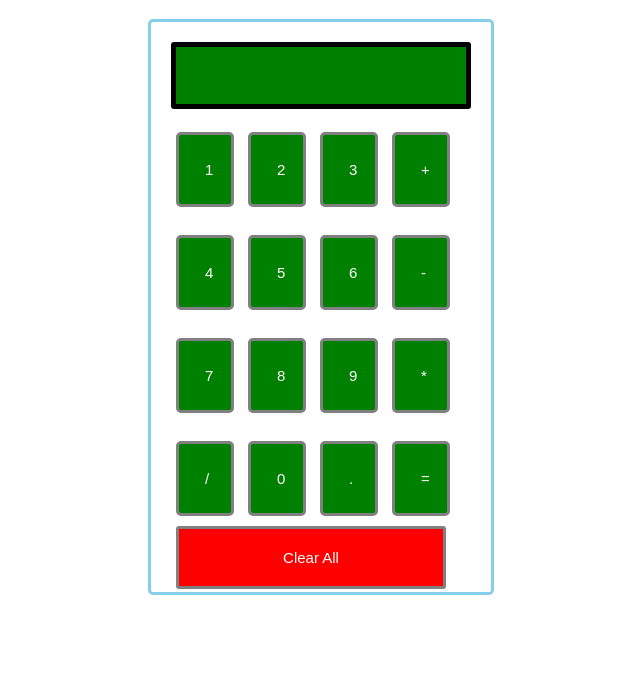
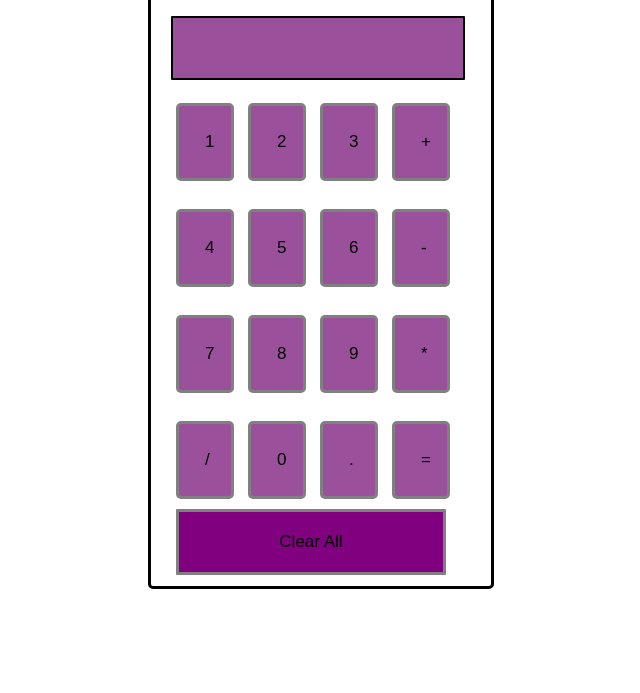
Before and after one commit to GulcinMustafazada/JSCalculator, a plain HTML site: page Calculator2/index.html in a window 1280 px wide. Shown: the part 107-800 px from the top of the page, without its empty margins (319-959 px from the left). Drawn offline with Linux system fonts and the light colour scheme.

Commit message:
some style changes

```diff
--- a/Calculator2/css/style.css
+++ b/Calculator2/css/style.css
@@ -1,41 +1,41 @@
 h1 {
     text-align: center;
-    padding: 23px;
+    padding: 10px;
     color: black;
 }
 
 #clear {
     width: 270px;
     border: 3px solid gray;
-    border-radius: 3px;
+    border-radius: 1px;
     padding: 20px;
-    background-color: red;
+    background-color: purple;
 }
 
 .formstyle {
     width: 300px;
-    height: 530px;
+    height: 550px;
     margin: auto;
-    border: 3px solid skyblue;
+    border: 3px solid black;
     border-radius: 5px;
     padding: 20px;
 }
 
 input {
     width: 20px;
-    background-color: green;
-    color: white;
+    background-color: rgb(155, 80, 155);
+    color: black;
     border: 3px solid gray;
     border-radius: 5px;
     padding: 26px;
     margin: 5px;
-    font-size: 15px;
+    font-size: 17px;
 }
 
 #calc {
     width: 250px;
-    border: 5px solid black;
-    border-radius: 3px;
+    border: 2px solid black;
+    border-radius: 1px;
     padding: 20px;
     margin: auto;
 }
```
